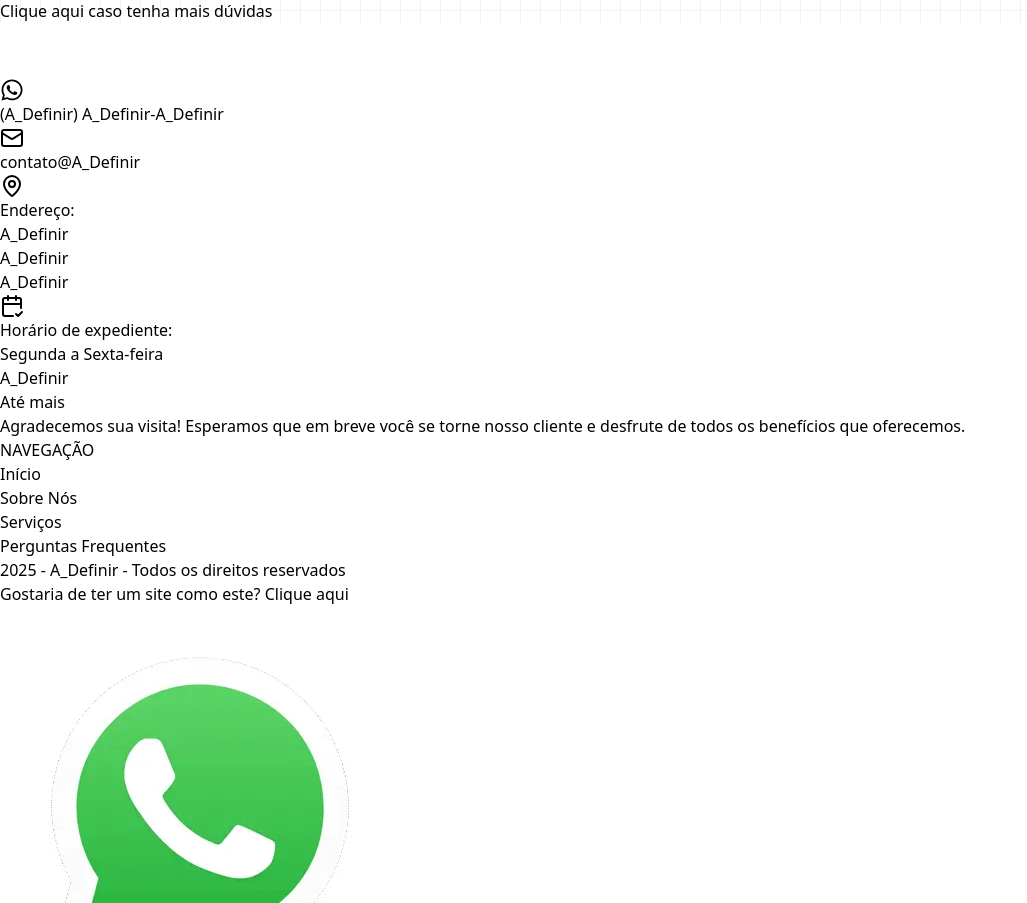
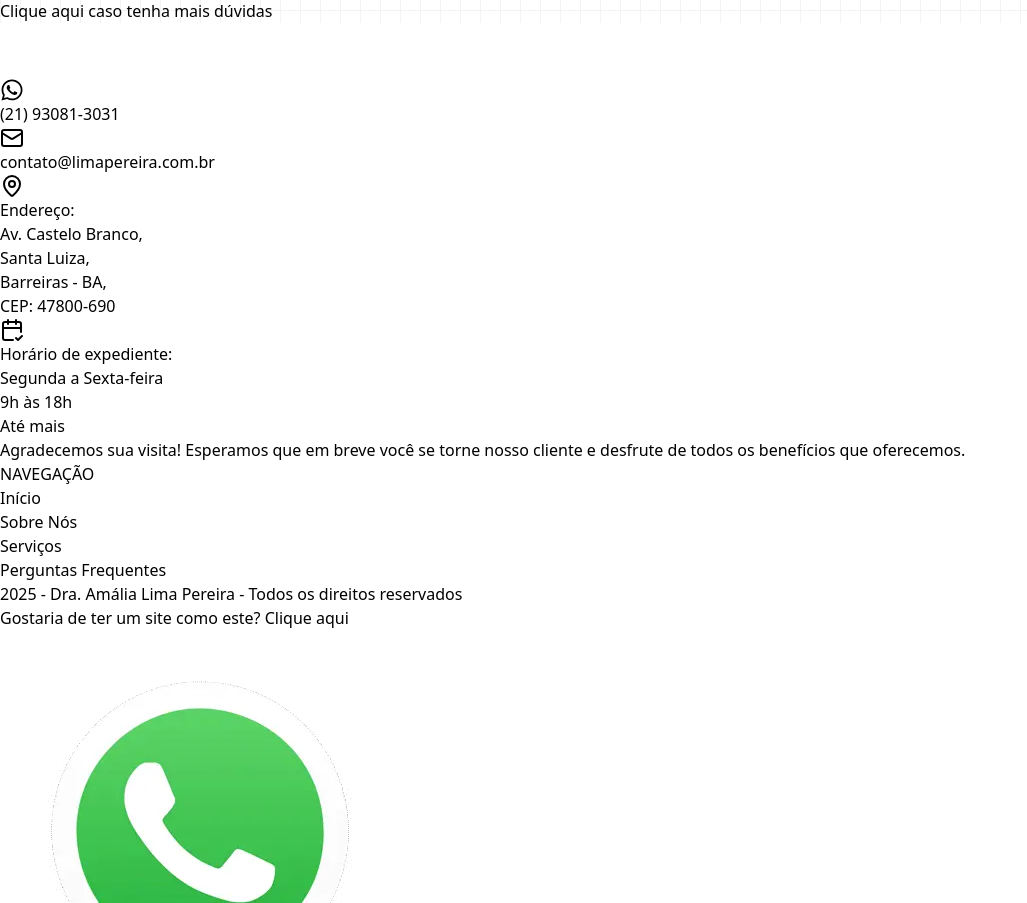
Before and after one commit to Paper-Street-Softwares/Dev-Template, a React (Vite) app: page / in a window 1280 px wide. Shown: the part 3745-4648 px from the top of the page, without its empty margins (0-1027 px from the left). Built offline with nearby package versions, Linux system fonts and the light colour scheme; a web font is replaced by a local one.

Commit message:
fix: Copy footer

```diff
--- a/src/content/content.jsx
+++ b/src/content/content.jsx
@@ -53,14 +53,14 @@ import { FileText } from "lucide-react";
 const currentYear = new Date().getFullYear();
 
 export const infos = {
-  name: "A_Definir",
+  name: "Dra. Amália Lima Pereira",
   email: "contato", // Email desejado pelo cliente
   emailSecundario: "A_Definir", // Email desejado pelo cliente
-  domain: "A_Definir", // Sem "www"
+  domain: "limapereira.com.br", // Sem "www"
   phone: {
-    ddd: "A_Definir",
-    firstPart: "A_Definir", // Apenas os 5 primeiros números (incluindo o 9)
-    secondPart: "A_Definir", // Apenas os 4 últimos números
+    ddd: "21",
+    firstPart: "93081", // Apenas os 5 primeiros números (incluindo o 9)
+    secondPart: "3031", // Apenas os 4 últimos números
   },
   phoneSecundario: {
     ddd: "A_Definir",
@@ -75,9 +75,10 @@ export const infos = {
   endereco: (
     <div>
       <p>Endereço:</p>
-      <p>A_Definir</p>
-      <p>A_Definir</p>
-      <p>A_Definir</p>
+      <p>Av. Castelo Branco,</p>
+      <p>Santa Luiza,</p>
+      <p>Barreiras - BA,</p>
+      <p>CEP: 47800-690</p>
     </div>
   ),
   enderecoSecundario: (
@@ -92,7 +93,7 @@ export const infos = {
     <div>
       <p>Horário de expediente:</p>
       <p>Segunda a Sexta-feira</p>
-      <p>A_Definir</p>
+      <p>9h às 18h</p>
     </div>
   ),
   obs: <span className="italic">A Definir</span>,
```
